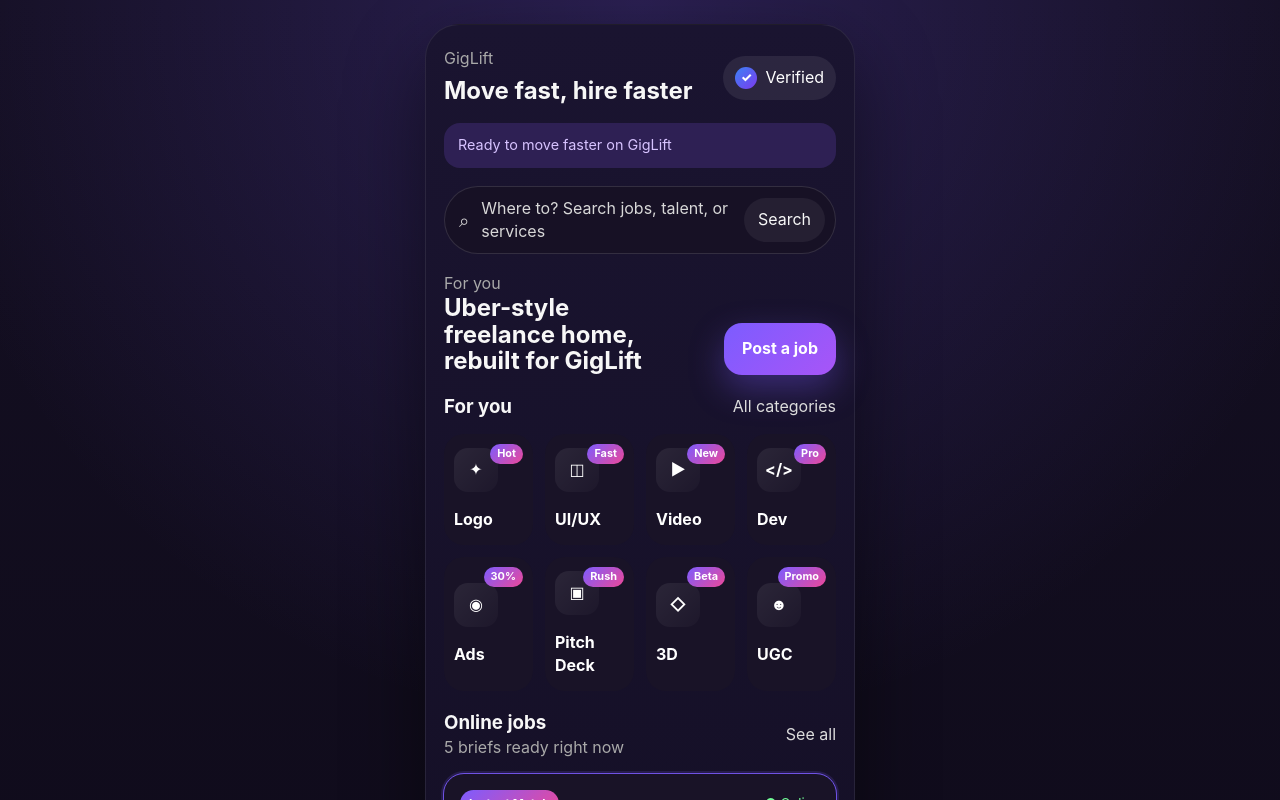
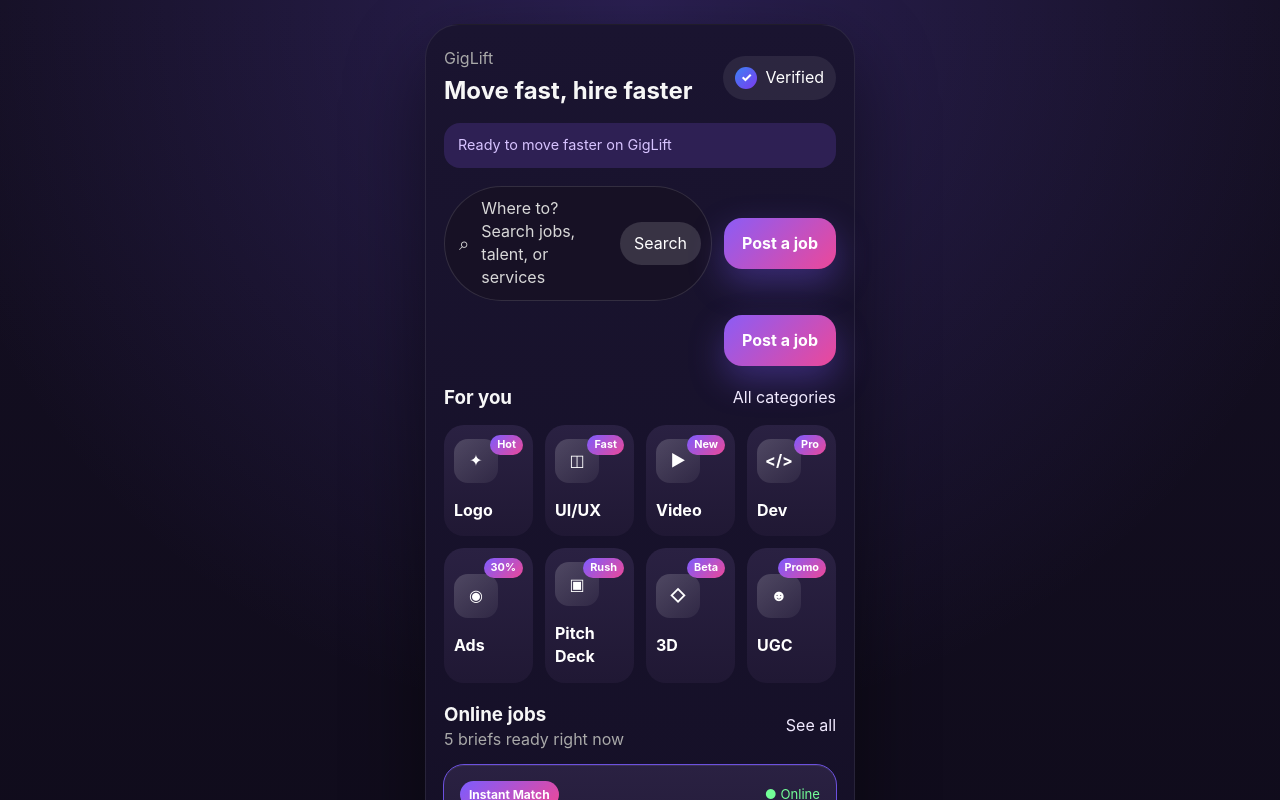
Before and after one commit to fintie/GigLift, a React (Vite) app: page / in a window 1280 px wide. Shown: the top 800 px of the page. Built offline with nearby package versions, Linux system fonts and the light colour scheme.

Commit message:
Brighten GigLift cards and keep categories visible

```diff
--- a/src/App.jsx
+++ b/src/App.jsx
@@ -220,11 +220,14 @@
         {activeTab === 'home' && (
           <>
             <section className="search-hero">
-              <button className="search-bar interactive" onClick={onSearchFocus}>
+              <div className="search-row">
+                <button className="search-bar interactive" onClick={onSearchFocus}>
                 <span className="search-icon">⌕</span>
                 <span>{searchQuery || 'Where to? Search jobs, talent, or services'}</span>
                 <span className="later-pill">Search</span>
-              </button>
+                </button>
+                <button className="primary-cta search-post" onClick={onPostJob}>Post a job</button>
+              </div>
 
               {searchOpen && (
                 <div className="search-panel">
@@ -242,11 +245,7 @@
                 </div>
               )}
 
-              <div className="hero-copy">
-                <div>
-                  <p className="section-label">For you</p>
-                  <h2>Uber-style freelance home, rebuilt for GigLift</h2>
-                </div>
+              <div className="hero-inline">
                 <button className="primary-cta" onClick={onPostJob}>Post a job</button>
               </div>
             </section>
@@ -401,17 +400,6 @@
                     <h3>Services</h3>
                     <span>Pick a category and go directly into its provider page</span>
                   </div>
-                  <button className="primary-cta small" onClick={onPostJob}>Create brief</button>
-                </div>
-
-                <div className="service-grid service-grid-large">
-                  {services.map((service) => (
-                    <button key={service.id} className={selectedService === service.id ? 'service-card active-card' : 'service-card'} onClick={() => openServicePage(service.id)}>
-                      <span className="tile-badge">{service.badge}</span>
-                      <div className="tile-icon">{service.icon}</div>
-                      <strong>{service.title}</strong>
-                    </button>
-                  ))}
                 </div>
               </>
             )}
--- a/src/index.css
+++ b/src/index.css
@@ -81,7 +81,10 @@
   font-size: 0.9rem;
 }
 .search-hero, .tile-section, .job-section, .benefit-section, .profile-section, .tab-section { margin-top: 18px; }
+.search-row { display: flex; align-items: center; gap: 12px; }
+.persistent-top { margin-bottom: 16px; }
 .search-bar {
+  flex: 1;
   width: 100%;
   display: flex;
   align-items: center;
@@ -95,13 +98,13 @@
 .interactive { text-align: left; }
 .search-icon { font-size: 1.15rem; }
 .later-pill, .ghost-link, .ghost-light, .quick-actions button {
-  background: rgba(255, 255, 255, 0.06);
-  color: #f7f7f7;
+  background: rgba(255, 255, 255, 0.14);
+  color: #ffffff;
 }
 .later-pill { margin-left: auto; padding: 10px 14px; border-radius: 999px; }
 .search-panel, .detail-card {
   margin-top: 12px;
-  background: #161125;
+  background: #211936;
   border-radius: 22px;
   padding: 16px;
 }
@@ -114,10 +117,9 @@
   padding: 10px 12px;
   border-radius: 14px;
 }
-.hero-copy { margin-top: 18px; align-items: flex-end; }
-.hero-copy h2 { max-width: 240px; font-size: 1.5rem; line-height: 1.1; }
+.hero-inline { margin-top: 14px; display: flex; justify-content: flex-end; }
 .primary-cta {
-  background: linear-gradient(135deg, #7c5cff, #a855f7);
+  background: linear-gradient(135deg, #8b5cf6, #ec4899);
   color: #fff;
   border-radius: 18px;
   padding: 14px 18px;
@@ -132,7 +134,7 @@
   margin-top: 14px;
 }
 .service-card, .profile-stat, .job-card, .benefit-card, .row-card {
-  background: #191327;
+  background: linear-gradient(180deg, #2a2142 0%, #201834 100%);
   border-radius: 20px;
   padding: 14px 10px;
   position: relative;
@@ -150,18 +152,18 @@
 }
 .tile-icon {
   width: 44px; height: 44px; border-radius: 14px; display: grid; place-items: center;
-  background: linear-gradient(135deg, rgba(255,255,255,0.08), rgba(255,255,255,0.02));
+  background: linear-gradient(135deg, rgba(255,255,255,0.18), rgba(255,255,255,0.05));
   margin-bottom: 16px; font-weight: 700;
 }
 .service-card strong, .profile-stat strong, .benefit-card strong, .job-card h4, .mission-panel strong, .detail-card strong, .row-card strong { display: block; }
 .job-list, .benefit-list, .service-list, .activity-list { display: grid; gap: 12px; margin-top: 14px; }
-.job-card, .benefit-card { padding: 16px; }
+.job-card, .benefit-card { padding: 16px; box-shadow: inset 0 1px 0 rgba(255,255,255,0.08); }
 .job-tag {
   background: linear-gradient(135deg, #7c5cff, #ec4899); color: white; padding: 5px 9px; border-radius: 999px; font-size: 0.75rem; font-weight: 700;
 }
 .live-dot { color: #73ff98; font-size: 0.82rem; }
 .job-meta { margin-top: 14px; color: #d6d6d6; font-size: 0.88rem; }
-.ghost-link { padding: 0; background: transparent; color: #dcdcdc; }
+.ghost-link { padding: 0; background: transparent; color: #f1eaff; }
 .profile-badge {
   padding: 8px 12px; border-radius: 999px; background: rgba(124, 92, 255, 0.18); color: #d8c8ff; font-size: 0.85rem;
 }
@@ -169,7 +171,7 @@
   width: 50px; height: 50px; border-radius: 18px; display: grid; place-items: center;
   background: linear-gradient(135deg, #7c5cff, #ec4899); font-weight: 800;
 }
-.ghost-light { padding: 10px 12px; border-radius: 14px; }
+.ghost-light { padding: 10px 12px; border-radius: 14px; background: rgba(255,255,255,0.14); color: white; }
 .profile-stat { min-height: 86px; }
 .mission-panel, .profile-hero, .success-card { background: #141414; border-radius: 22px; padding: 16px; margin-top: 14px; }
 .compact { align-items: flex-start; }
@@ -206,4 +208,6 @@
 }
 .provider-hero strong { display: block; margin: 4px 0; }
 .provider-list { display: grid; gap: 12px; margin-top: 14px; }
-.service-grid-large { grid-template-columns: repeat(2, minmax(0, 1fr)); }
+.service-grid-large { grid-template-columns: repeat(4, minmax(0, 1fr)); }
+.persistent-grid { margin-bottom: 16px; }
+.search-post { white-space: nowrap; }
```
